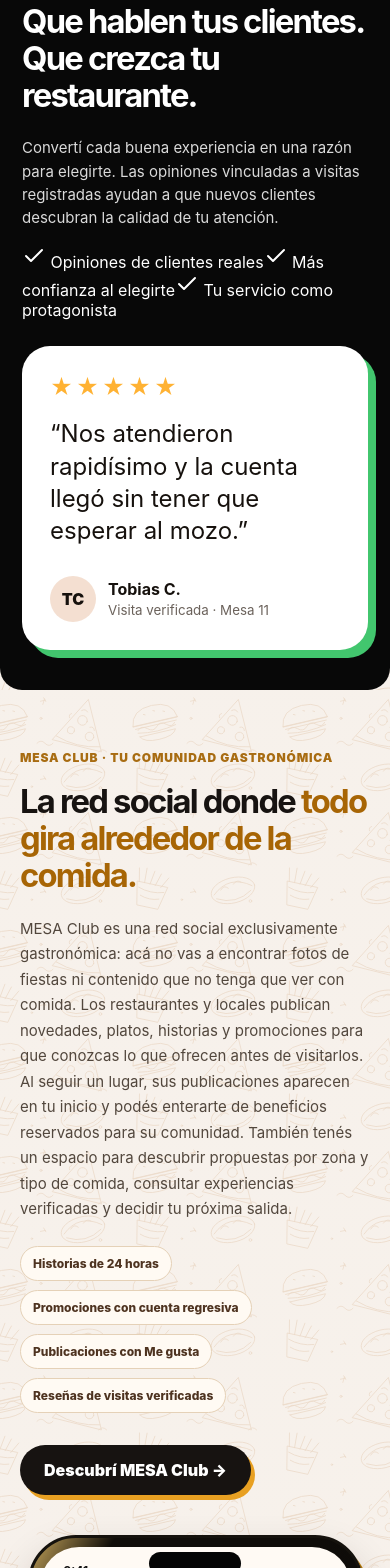
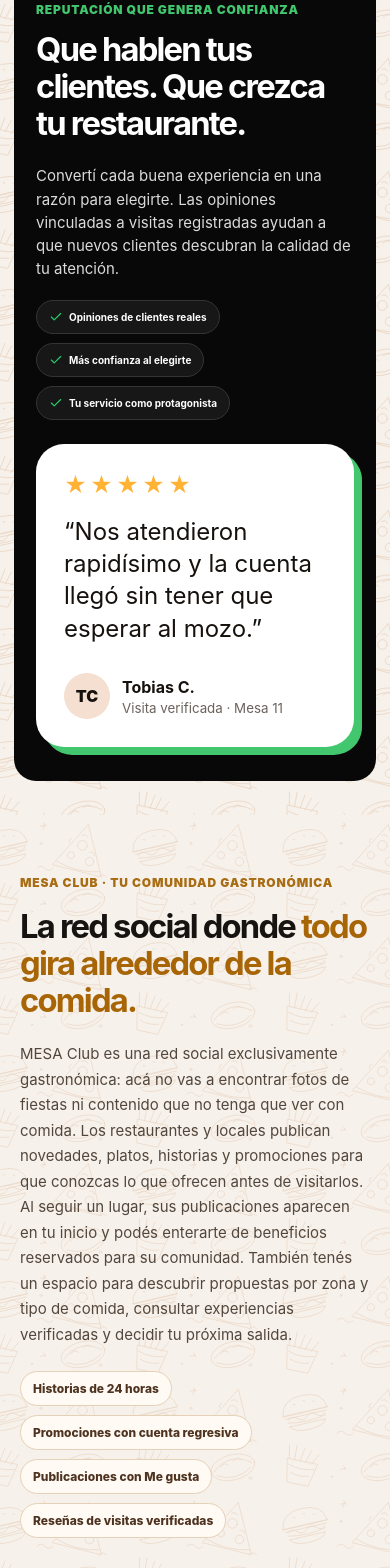
Before and after one commit to tobiasc541/restaurante-app, a Next.js app: page / in a window 390 px wide. Shown: the part 4810-6378 px from the top of the page. Built offline with nearby package versions, Linux system fonts and the light colour scheme.

Commit message:
Fix clipped phone logo, image transition and center compact dark reviews panel

```diff
--- a/app/mesa-food-background.css
+++ b/app/mesa-food-background.css
@@ -244,10 +244,10 @@ footer:not(.darkFooter) {
 
 
 /* MESA Club refinements */
-.mesaPhoneBrand .mesaPhoneLogo{display:block;width:66px;height:30px;object-fit:contain}
-.mesaPhoneBrand b{font-size:13px}.mesaPhoneBrand em{font-weight:900}
-.mesaPhoneStoryOverlay{inset:0 0 0!important;background:#140d0b!important;display:block!important;overflow:hidden}
-.mesaPhoneStoryPhoto{position:absolute;inset:0;width:100%;height:100%;object-fit:cover}
+.mesaPhoneBrand .mesaPhoneLogo{display:block;width:86px;height:36px;object-fit:contain;object-position:center;flex-shrink:0}
+.mesaPhoneBrand b{font-size:18px;line-height:1;letter-spacing:-.055em;transform:translateY(3px);font-family:Arial Black,Inter,Arial,sans-serif;font-weight:1000}.mesaPhoneBrand em{font-weight:1000;color:#a65700}
+.mesaPhoneStoryOverlay{inset:0!important;background:#e9d7c4!important;display:block!important;overflow:hidden;border-radius:inherit;isolation:isolate}
+.mesaPhoneStoryPhoto{position:absolute;inset:0;width:100%;height:100%;object-fit:cover;opacity:0;transition:opacity .18s ease;z-index:0}.mesaPhoneStoryPhoto.isCurrent{opacity:1;z-index:1}
 .mesaPhoneStoryOverlay:after{content:"";position:absolute;inset:0 0 auto;height:105px;background:linear-gradient(#0009,transparent);pointer-events:none}
 .mesaPhoneStoryProgress{position:absolute;z-index:2;top:43px;left:12px;right:12px;display:flex;gap:4px}
 .mesaPhoneStoryProgress span{height:3px;flex:1;background:#ffffff60;border-radius:5px}
@@ -257,10 +257,10 @@ footer:not(.darkFooter) {
 .mesaPhoneStoryIdentity button{border:0;background:#0004;color:#fff;font-size:27px;width:34px;height:34px;border-radius:50%;cursor:pointer}
 .mesaPhoneStoryBack,.mesaPhoneStoryNext{position:absolute;top:100px;bottom:0;width:50%;border:0;background:transparent;z-index:2;cursor:pointer}
 .mesaPhoneStoryBack{left:0}.mesaPhoneStoryNext{right:0}
-.reviews.section{background:#080808!important;color:#fff!important;border-radius:30px!important;padding:65px clamp(25px,6vw,100px)!important;box-shadow:none!important}
+.reviews.section{background:#080808!important;background-image:none!important;color:#fff!important;border-radius:28px!important;padding:48px clamp(26px,4vw,60px)!important;box-shadow:none!important;width:calc(100% - 64px)!important;max-width:1150px!important;margin:60px auto 50px!important;min-height:0!important;gap:42px!important}
 .reviews.section h2,.reviews.section .lead{color:#fff!important}
 .reviews.section .lead{opacity:.85}
 .reviews.section .reviewCard{background:#fff!important;color:#16110d!important}
 .reviews.section .reviewCard p,.reviews.section .reviewCard b{color:#16110d!important}
 .reviews.section .reviewCard small{color:#6b625b!important}
-@media(max-width:700px){.reviews.section{border-radius:22px!important;padding:40px 22px!important}}
+.mesaReviewBenefits{display:flex;flex-wrap:wrap;gap:9px;margin-top:19px}.mesaReviewBenefits span{display:inline-flex;align-items:center;gap:6px;border:1px solid #343434;border-radius:999px;background:#171717;padding:9px 12px;color:#fff;font-size:11px;font-weight:750;transition:transform .2s,border-color .2s}.mesaReviewBenefits span:hover{transform:translateY(-3px);border-color:#27bd62}.mesaReviewBenefits svg{width:14px;height:14px;color:#29ce6b}.reviews.section .reviewCard{align-self:center!important}@media(max-width:700px){.reviews.section{width:calc(100% - 28px)!important;border-radius:22px!important;padding:34px 22px!important;margin:34px auto!important;gap:24px!important}.mesaReviewBenefits span{font-size:10px}}
```
